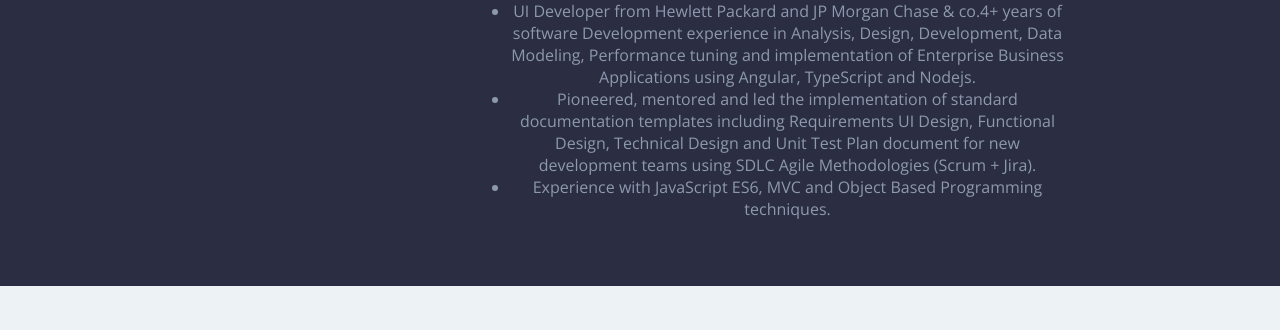
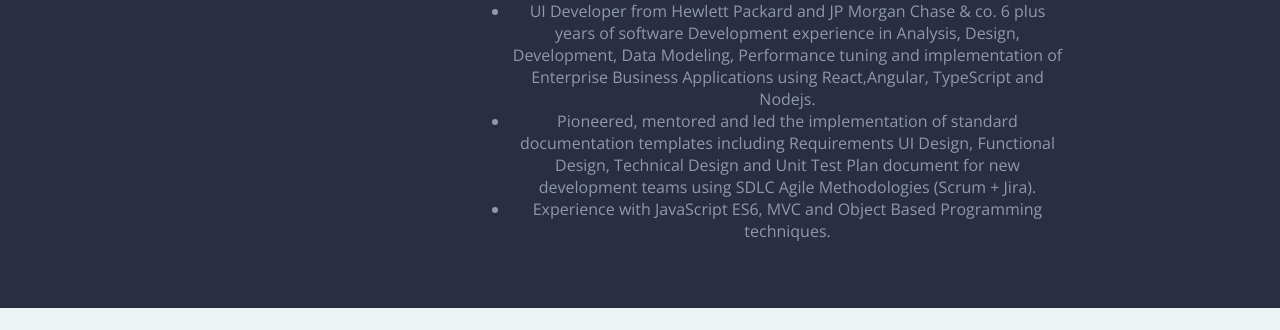
Before and after one commit to Js4Life/raghavendra, a plain HTML site: page index.html in a window 1280 px wide. Shown: the part 318-648 px from the top of the page. Drawn offline with nearby package versions, Linux system fonts and the light colour scheme.

Commit message:
Update index.html

```diff
--- a/index.html
+++ b/index.html
@@ -142,9 +142,9 @@
         <h2>UI Developer</h2>
         <ul>
           <li>
-            UI Developer from Hewlett Packard and JP Morgan Chase & co.4+ years of software Development
+            UI Developer from Hewlett Packard and JP Morgan Chase & co. 6 plus years of software Development
             experience in Analysis, Design, Development, Data Modeling, Performance tuning and implementation of
-            Enterprise Business Applications using Angular, TypeScript and Nodejs.
+            Enterprise Business Applications using React,Angular, TypeScript and Nodejs.
           </li>
           <li>
             Pioneered, mentored and led the implementation of standard documentation templates including Requirements UI
@@ -180,7 +180,7 @@
             <li>Designing data model, developing simulator for data load, create dashboards for visualization.</li>
             <li>
               Programming skills include:
-              Angular, Advanced Js, TypeScript, Bootstrap, HTML and CSS.Development tools include: VS Code, Zeplin, Web
+              Angular, React, TypeScript, Bootstrap, HTML and CSS.Development tools include: VS Code, Zeplin, Web
               Developer Tool Git Bash, SQL Developer.
             </li>
           </ul>
```
